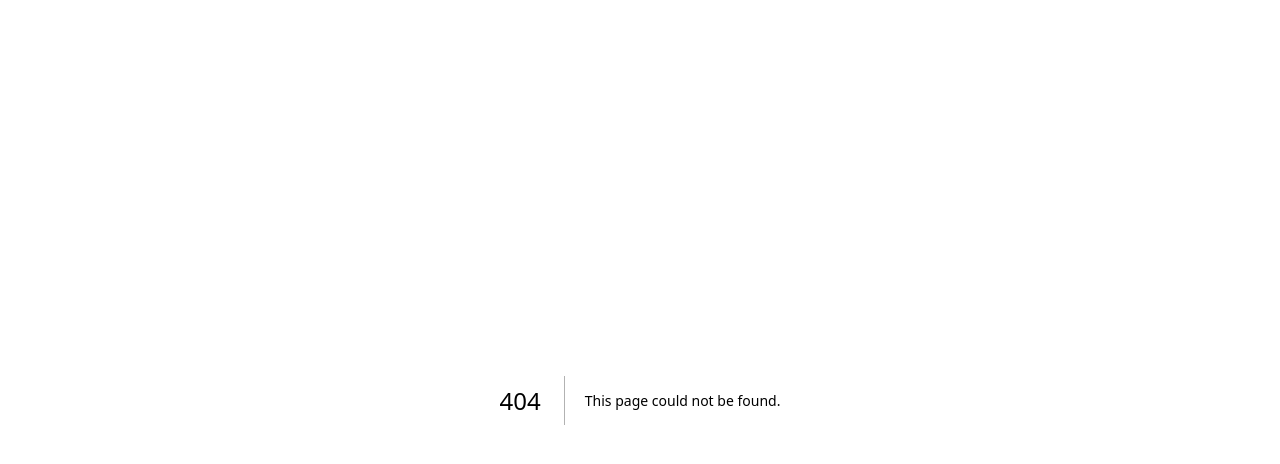
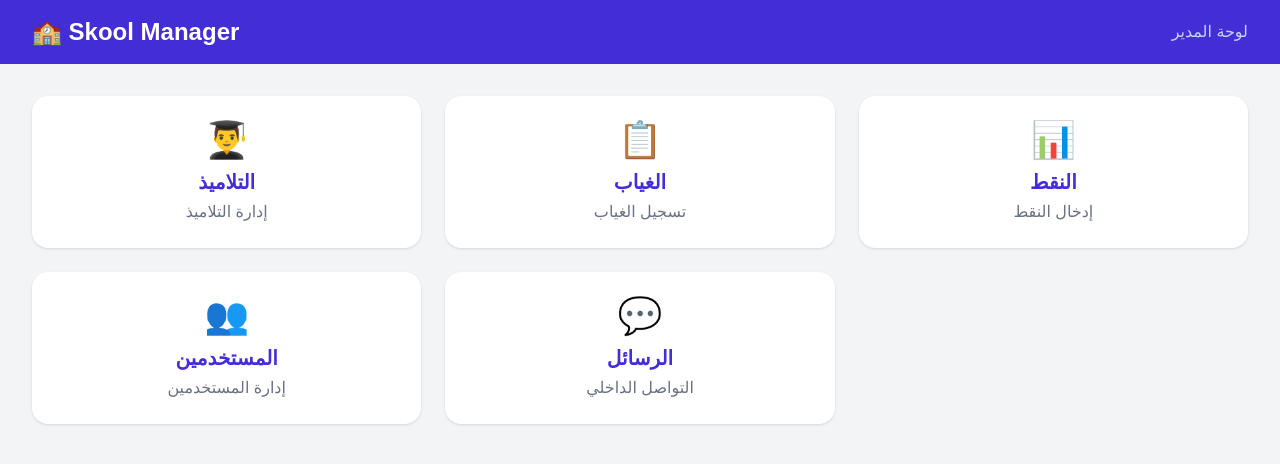
Before and after one commit to quickpro1/skool-manager, a Next.js app: page /messages in a window 1280 px wide. Before the commit this address had no page. Shown: the top 464 px of the page. Built offline with nearby package versions, Linux system fonts and the light colour scheme.

Commit message:
add messages system

```diff
--- /dev/null
+++ b/app/messages/page.tsx
@@ -0,0 +1,37 @@
+export default function Dashboard() {
+  return (
+    <div className="min-h-screen bg-gray-100">
+      <div className="bg-indigo-700 text-white px-8 py-4 flex items-center justify-between">
+        <h1 className="text-2xl font-bold">🏫 Skool Manager</h1>
+        <span className="text-indigo-200">لوحة المدير</span>
+      </div>
+      <div className="p-8 grid grid-cols-1 md:grid-cols-2 lg:grid-cols-3 gap-6">
+        <a href="/students" className="bg-white rounded-2xl shadow p-6 text-center hover:shadow-lg transition">
+          <div className="text-4xl mb-2">👨‍🎓</div>
+          <h2 className="text-xl font-bold text-indigo-700">التلاميذ</h2>
+          <p className="text-gray-500 mt-1">إدارة التلاميذ</p>
+        </a>
+        <a href="/absences" className="bg-white rounded-2xl shadow p-6 text-center hover:shadow-lg transition">
+          <div className="text-4xl mb-2">📋</div>
+          <h2 className="text-xl font-bold text-indigo-700">الغياب</h2>
+          <p className="text-gray-500 mt-1">تسجيل الغياب</p>
+        </a>
+        <a href="/grades" className="bg-white rounded-2xl shadow p-6 text-center hover:shadow-lg transition">
+          <div className="text-4xl mb-2">📊</div>
+          <h2 className="text-xl font-bold text-indigo-700">النقط</h2>
+          <p className="text-gray-500 mt-1">إدخال النقط</p>
+        </a>
+        <a href="/users" className="bg-white rounded-2xl shadow p-6 text-center hover:shadow-lg transition">
+          <div className="text-4xl mb-2">👥</div>
+          <h2 className="text-xl font-bold text-indigo-700">المستخدمين</h2>
+          <p className="text-gray-500 mt-1">إدارة المستخدمين</p>
+        </a>
+        <a href="/messages" className="bg-white rounded-2xl shadow p-6 text-center hover:shadow-lg transition">
+          <div className="text-4xl mb-2">💬</div>
+          <h2 className="text-xl font-bold text-indigo-700">الرسائل</h2>
+          <p className="text-gray-500 mt-1">التواصل الداخلي</p>
+        </a>
+      </div>
+    </div>
+  );
+}
```
